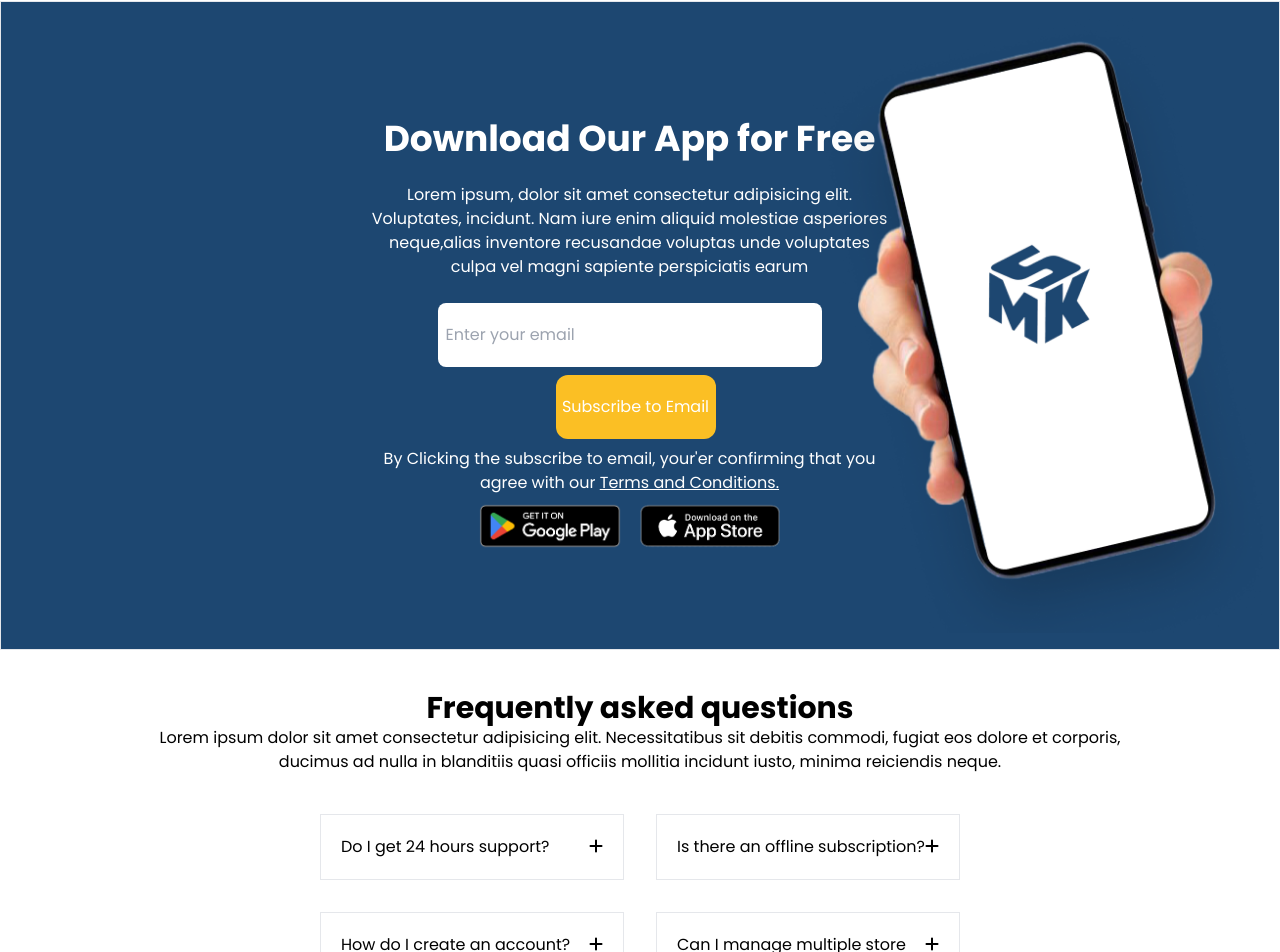
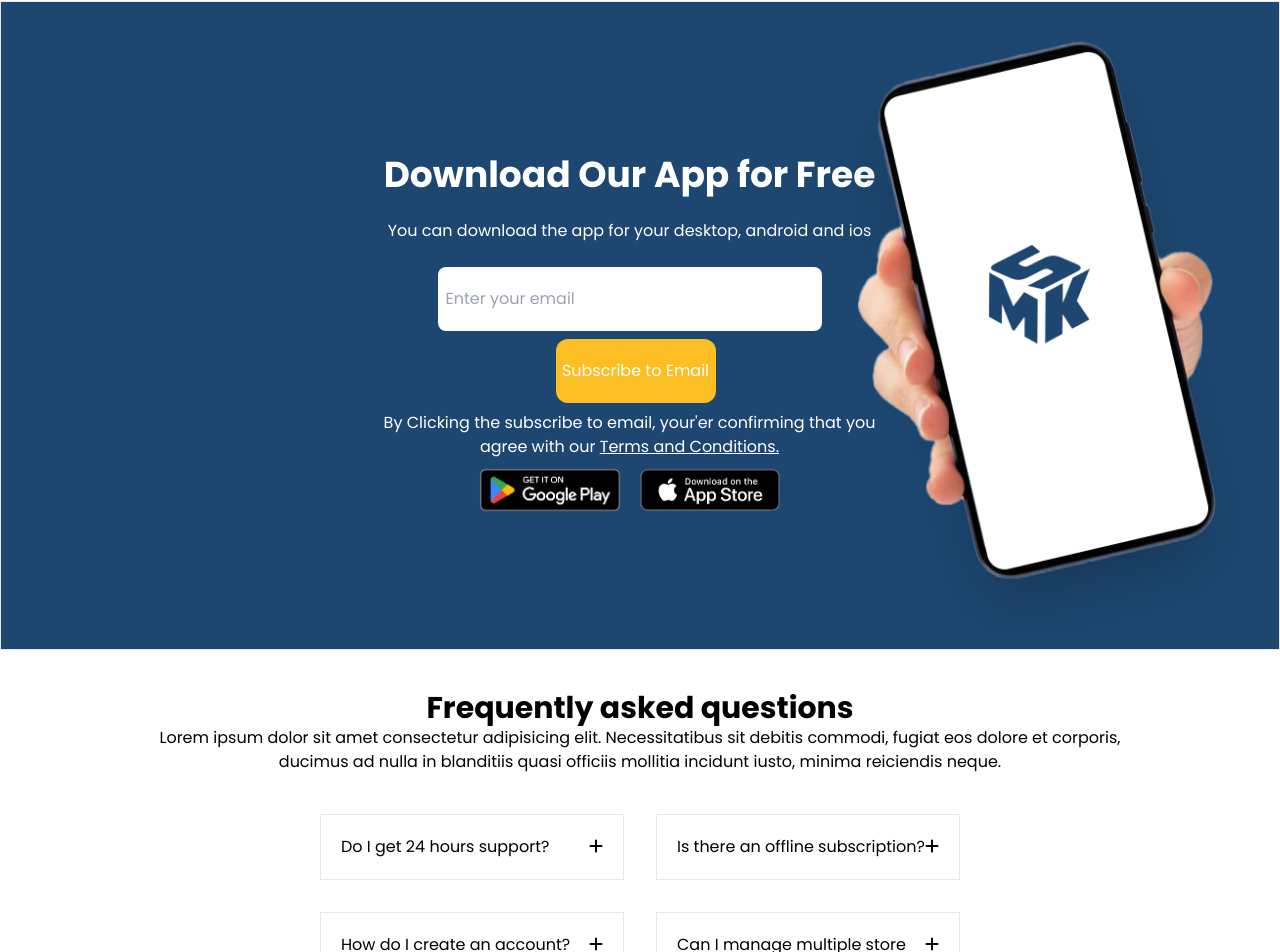
Before and after one commit to bgcl-msk/frontend, a React (Vite) app: page / in a window 1280 px wide. Shown: the part 4763-5715 px from the top of the page. Built offline with nearby package versions, Linux system fonts and the light colour scheme.

Commit message:
changed the lorem ispum

```diff
--- a/src/components/landingPage/DownloadApp.tsx
+++ b/src/components/landingPage/DownloadApp.tsx
@@ -7,7 +7,7 @@ export const DownloadApp = () => {
     <div className='flex-1 m-auto msk_simp_words'>
         <div className="md:w-[70%] md:ml-[350px]">
     <p className='text-4xl my-6'><b>Download Our App for Free</b></p>
-    <p>Lorem ipsum, dolor sit amet consectetur adipisicing elit. Voluptates, incidunt. Nam iure enim aliquid molestiae asperiores neque,alias inventore recusandae voluptas unde voluptates culpa vel magni sapiente perspiciatis earum </p>
+    <p>You can download the app for your desktop, android and ios </p>
     <div className='flex justify-center align-middle mt-4 p-2'>
         <form className='landing_form'>
             <input type='text' placeholder='Enter your email' className='w-96 h-16 pl-2 text-box_color rounded-lg mb-2'></input>
```
